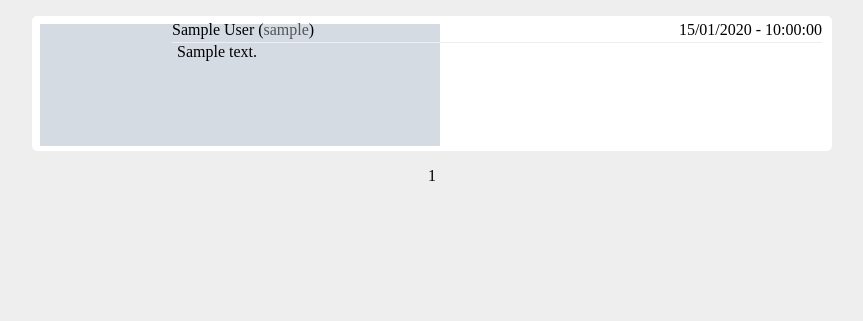
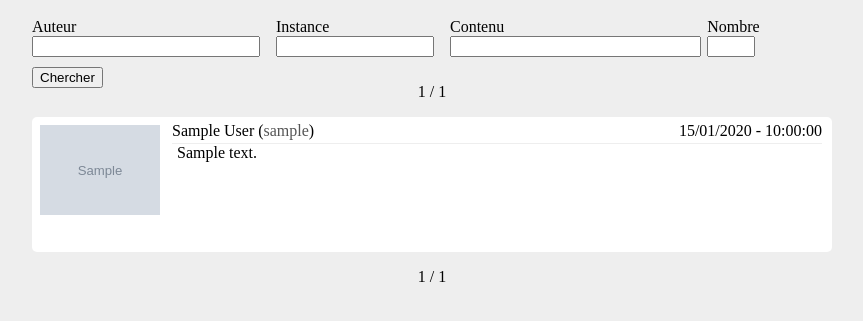
Before and after one commit to Meewan/MercrediFiction, a Flask app: template templates/index.html in a window 1280 px wide. Shown: the top 321 px of the page, without its empty margins (208-1071 px from the left). Run offline with Flask 2, Linux system fonts and the light colour scheme; tables that the repository leaves empty hold one stand-in row (values such as "Sample post"); the template is opened without the code that fills it: values that come from a table or form of the project are taken from there, most other values are stand-ins (such as "Sample title", 1, 10 or a date in 2020); grey boxes marked "Sample" are stand-in pictures.

Commit message:
add full support for search

```diff
--- a/app.py
+++ b/app.py
@@ -34,9 +34,12 @@
     limit = int(request.args.get("limit", "10"))
     offset = page * limit
 
-    toots, count = get_toots(offset, limit)
+    toots, count, count_all = get_toots(offset, limit)
+    accounts = Account.query.order_by(Account.username).all()
+    instances = Instance.query.order_by(Instance.domain).all()
 
-    pagination = {'page': page + 1}
+    pagination = {'page': page + 1,
+                  'limit': limit}
     pagination['next'] = "/?page=%s&" % (page + 1)
     pagination['previous'] = "/?page=%s&" % (page - 1)
     for key, value in request.args.iteritems():
@@ -49,40 +52,47 @@
     if page == 0:
         pagination.pop('previous')
 
-    return render_template('index.html', toots=toots, pagination=pagination)
+    pagination['page_count'] = int(count_all / limit) + 1
+
+    return render_template('index.html',
+                           toots=toots,
+                           accounts=accounts,
+                           instances=instances,
+                           pagination=pagination)
 
 
 def get_toots(offset, limit):
     toots = Toot.query
-    if 'author' in request.args:
+    if request.args.get('author', None):
         toots = toots.join(Account, Toot.account)
         toots = toots.filter(Account.username == request.args.get('author'))
 
-    if 'instance' in request.args:
+    if request.args.get('instance', None):
         toots = toots.join(Instance, Toot.instance)
         toots = toots.filter(Instance.domain == request.args.get('instance'))
 
-    if 'from_date' in request.args:
+    if request.args.get('from_date', None):
         try:
             date = datetime.strptime(request.args.get('from_date'), "%Y%m%d")
             toots = toots.filter(Toot.creation_date >= date)
         except ValueError:
             pass
 
-    if 'to_date' in request.args:
+    if request.args.get('to_date', None):
         try:
             date = datetime.strptime(request.args.get('to_date'), "%Y%m%d")
             toots = toots.filter(Toot.creation_date <= date)
         except ValueError:
             pass
 
-    if 'search' in request.args:
+    if request.args.get('search'):
         search_string = "%" + request.args.get("search") + "%"
         toots = toots.filter(Toot.content.like(search_string))
 
     toots = toots.order_by(desc(Toot.creation_date))
+    count_all = toots.count()
     toots = toots.offset(offset).limit(limit)
     count = toots.count()
     toots = toots.all()
 
-    return toots, count
+    return toots, count, count_all
--- a/templates/index.html
+++ b/templates/index.html
@@ -26,6 +26,7 @@
       min-height:125px;
       background-repeat: no-repeat;
       background-position:8px 3px;
+      background-size: 120px;
     }
     .toot{
       min-height: 121px;
@@ -54,10 +55,75 @@
     .next{
       margin-left:20px;
     }
+    .header{
+      width:800px;
+      height:75px;
+      margin: auto;
+    }
+    .search{
+      display:inline-block;
+    }
+    .search-author{
+       width:220px;
+    }
+    .instance{
+      width:150px;
+      margin-left:20px;
+    }
+    .search-content{
+      margin-left:20px;
+    }
+    .search-limit{
+      width:40px;
+      margin:10px;
+    }
+    .search input{
+      width:100%;
+    }
   </style>
 </head>
 <body>
+  <div class="header">
+    <form method="GET" action="/">
+      <div class="search search-author">
+        <label for="author"> Auteur </label>
+        <input name="author" list="author" autocomplete="off"/>
+        <datalist id="author">
+          {% for account in accounts %}
+            <option value="{{ account.username }}"/>
+          {% endfor %}
+        </datalist>
+      </div>
+      <div class="search instance">
+        <label for="instance">Instance</label>
+        <input name="instance" list="instance" autocomplete="off"/>
+        <datalist id="instance">
+          {% for instance in instances %}
+            <option value="{{ instance.domain }}"/>
+          {% endfor %}
+        </datalist>
+      </div>
+      <div class="search search-content">
+        <label for="search">Contenu</label>
+        <input name="search"/>
+      </div>
+      <div class="search search-limit">
+        <label for="limit">Nombre</label>
+        <input type="number" name="limit" value="{{pagination.limit}}"/>
+      </div>
+      <input type="submit" value="Chercher">
+    </form>
+  </div>
   <div class=page>
+    <div class="navigation">
+      {% if pagination.previous %}
+        <span class="previous"><a href="{{ pagination.previous|safe }}">← Précédent</a></span>
+      {% endif %}
+      {{ pagination.page }} / {{ pagination.page_count }}
+      {% if pagination.next %}
+        <span class="next"><a href="{{ pagination.next|safe }}">Suivant →</a></span>
+      {% endif %}
+    </div>
     {% for toot in toots %}
       <div class="toot">
         <div class="right" data-link="{{toot.url}}" style="background-image:url({{toot.account.avatar}})">
@@ -83,7 +149,7 @@
       {% if pagination.previous %}
         <span class="previous"><a href="{{ pagination.previous|safe }}">← Précédent</a></span>
       {% endif %}
-      {{pagination.page}}
+      {{ pagination.page }} / {{ pagination.page_count }}
       {% if pagination.next %}
         <span class="next"><a href="{{ pagination.next|safe }}">Suivant →</a></span>
       {% endif %}
```
